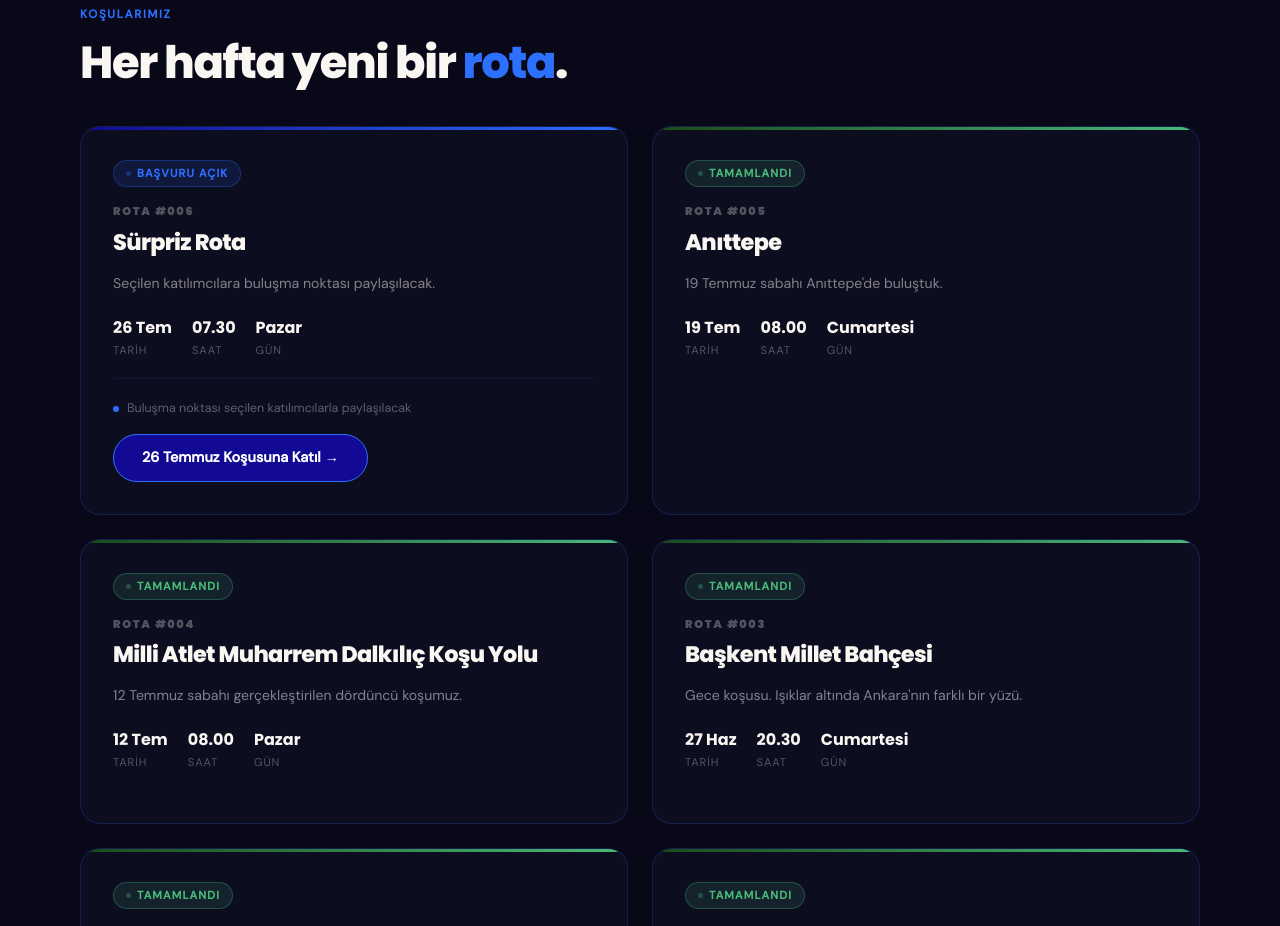
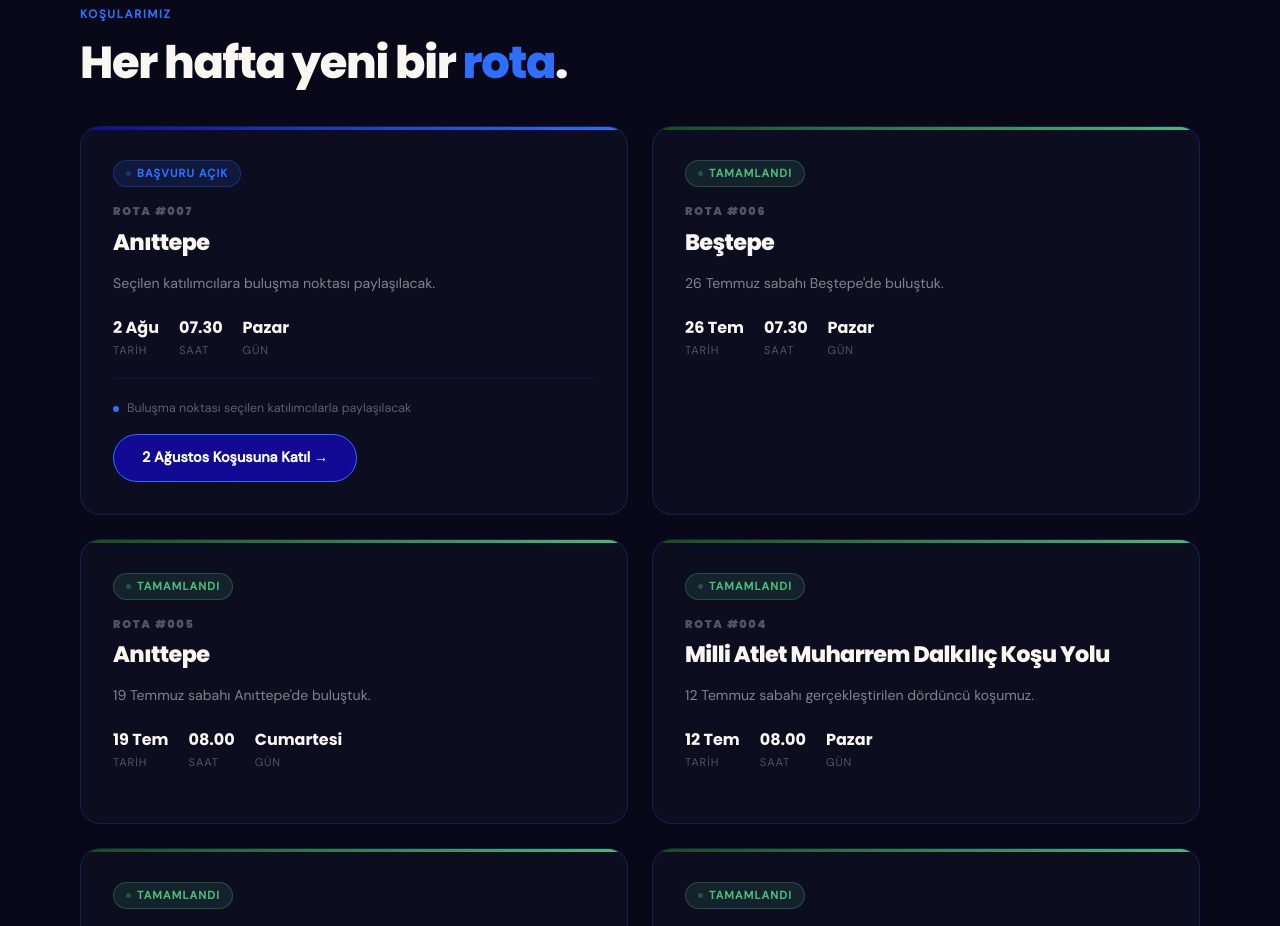
Before and after one commit to tunahanyilmazty/bizzatankara, a Next.js app: page /runners in a window 1280 px wide. Shown: the part 1520-2446 px from the top of the page. Built offline with nearby package versions, Linux system fonts and the light colour scheme.

Commit message:
rota 007 anıttepe eklendi rota 006 tamamlandi

```diff
--- a/app/runners/basvuru/page.js
+++ b/app/runners/basvuru/page.js
@@ -70,8 +70,9 @@ function BasvuruForm() {
   const is21 = kosuRef === '21haziran'
   const is19 = kosuRef === '19temmuz'
   const is26 = kosuRef === '26temmuz'
-  const isKosu = is12 || is21 || is19 || is26
-  const kosuLabel = is26 ? '26 Temmuz' : is19 ? '19 Temmuz' : is12 ? '12 Temmuz' : is21 ? '21 Haziran' : null
+  const is2a = kosuRef === '2agustos'
+  const isKosu = is12 || is21 || is19 || is26 || is2a
+  const kosuLabel = is2a ? '2 Ağustos' : is26 ? '26 Temmuz' : is19 ? '19 Temmuz' : is12 ? '12 Temmuz' : is21 ? '21 Haziran' : null
 
   return (
     <>
--- a/app/runners/page.js
+++ b/app/runners/page.js
@@ -261,18 +261,18 @@ export default function RunnersPage() {
           </h2>
           <div className="kosular-grid">
 
-            {/* ROTA 006 */}
+            {/* ROTA 007 */}
             <div className="kosu-card yaklasan">
               <div className="kosu-badge badge-yaklasan">
                 <span className="badge-dot"></span>
                 Başvuru Açık
               </div>
-              <div className="kosu-rota">Rota #006</div>
-              <h3 className="kosu-title">Sürpriz Rota</h3>
+              <div className="kosu-rota">Rota #007</div>
+              <h3 className="kosu-title">Anıttepe</h3>
               <p className="kosu-desc">Seçilen katılımcılara buluşma noktası paylaşılacak.</p>
               <div className="kosu-stats">
                 <div className="kosu-stat">
-                  <span className="kosu-stat-val">26 Tem</span>
+                  <span className="kosu-stat-val">2 Ağu</span>
                   <span className="kosu-stat-label">Tarih</span>
                 </div>
                 <div className="kosu-stat">
@@ -289,9 +289,34 @@ export default function RunnersPage() {
                 <div className="gizli-note-dot"></div>
                 Buluşma noktası seçilen katılımcılarla paylaşılacak
               </div>
-              <a href="/runners/basvuru?kosu=26temmuz" className="kosu-btn">
-                26 Temmuz Koşusuna Katıl →
+              <a href="/runners/basvuru?kosu=2agustos" className="kosu-btn">
+                2 Ağustos Koşusuna Katıl →
               </a>
+            </div>
+
+            {/* ROTA 006 */}
+            <div className="kosu-card tamamlandi">
+              <div className="kosu-badge badge-tamamlandi">
+                <span className="badge-dot"></span>
+                Tamamlandı
+              </div>
+              <div className="kosu-rota">Rota #006</div>
+              <h3 className="kosu-title">Beştepe</h3>
+              <p className="kosu-desc">26 Temmuz sabahı Beştepe&apos;de buluştuk.</p>
+              <div className="kosu-stats">
+                <div className="kosu-stat">
+                  <span className="kosu-stat-val">26 Tem</span>
+                  <span className="kosu-stat-label">Tarih</span>
+                </div>
+                <div className="kosu-stat">
+                  <span className="kosu-stat-val">07.30</span>
+                  <span className="kosu-stat-label">Saat</span>
+                </div>
+                <div className="kosu-stat">
+                  <span className="kosu-stat-val">Pazar</span>
+                  <span className="kosu-stat-label">Gün</span>
+                </div>
+              </div>
             </div>
 
             {/* ROTA 005 */}
```
